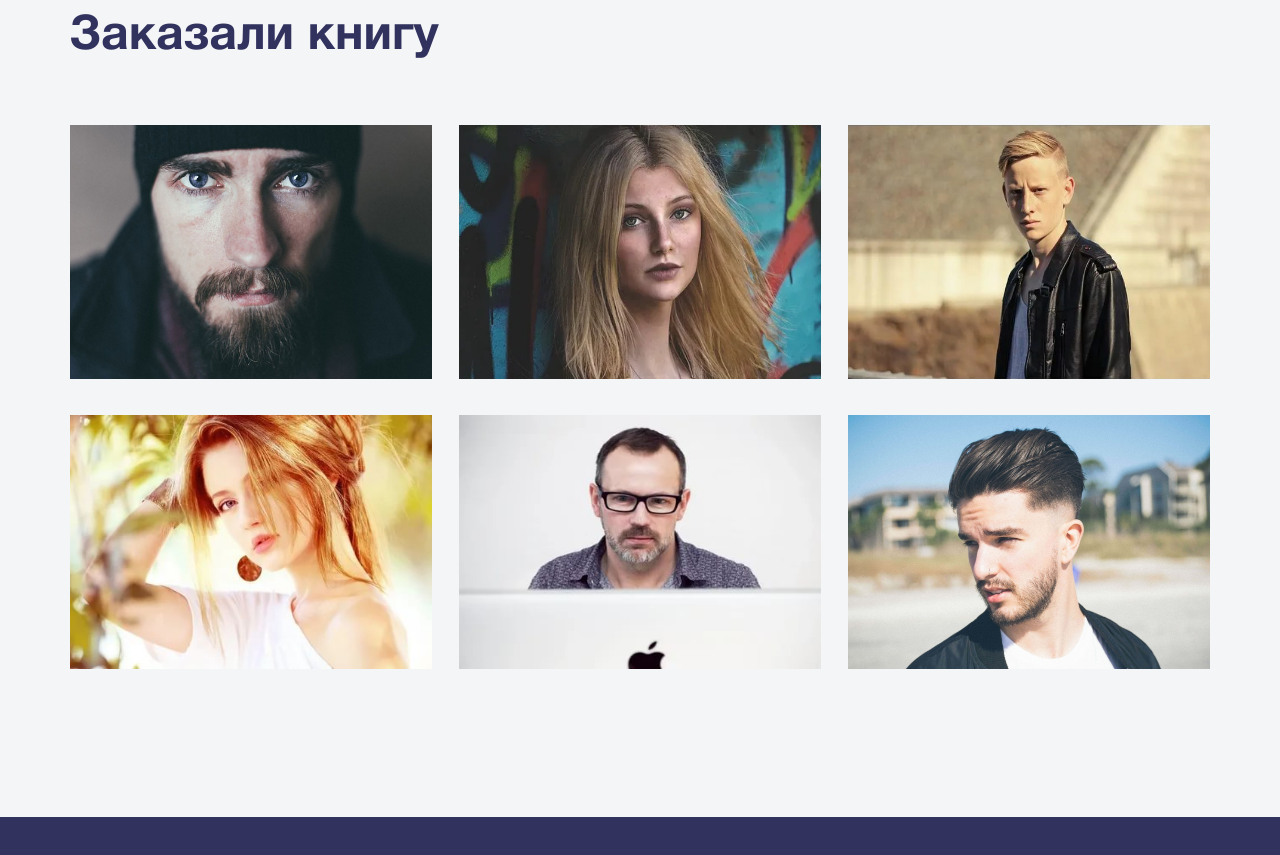
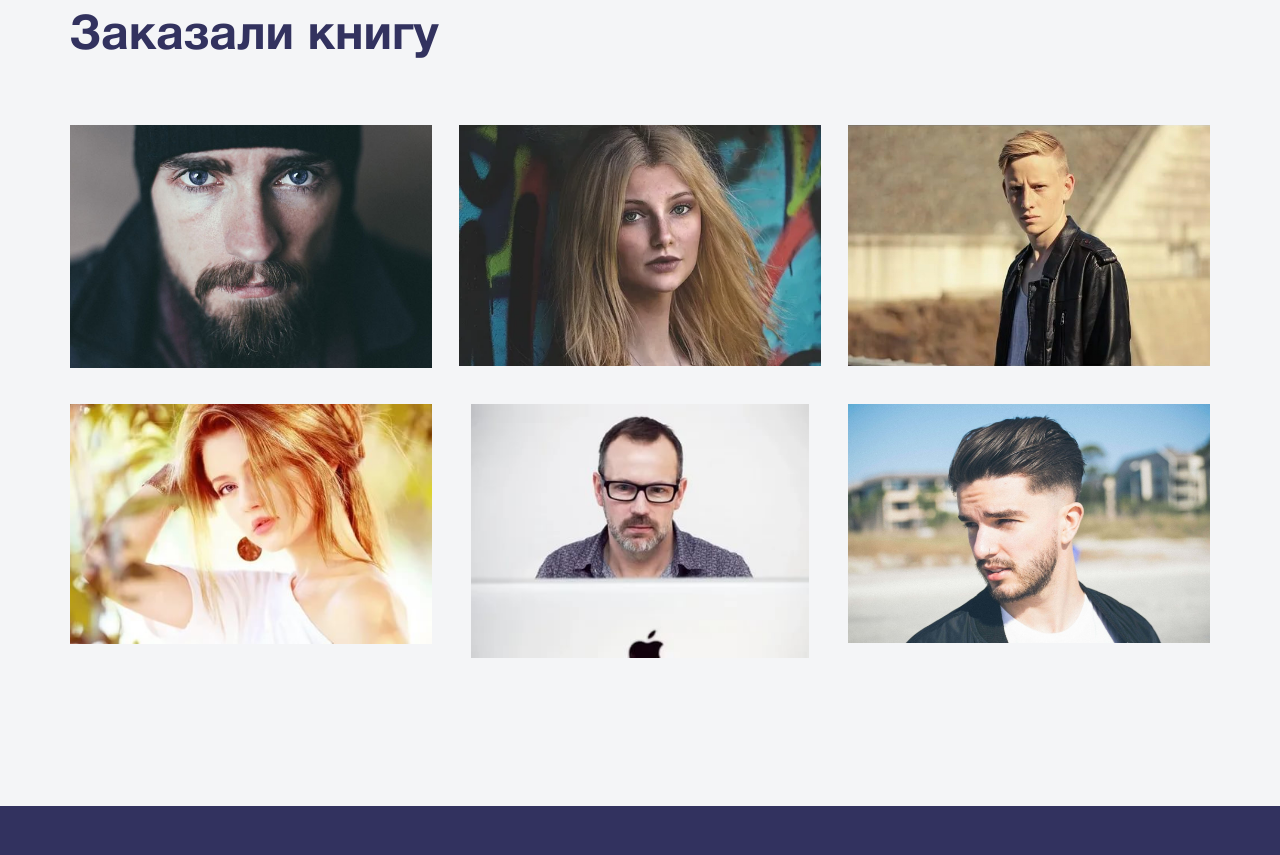
Before and after one commit to DANSEVENproject/lessons, a plain HTML site: page lesson8/src/index.html in a window 1280 px wide. Shown: the part 1740-2595 px from the top of the page. Drawn offline with Linux system fonts and the light colour scheme; files whose address does not match are found by name.

Commit message:
correct lesson8

```diff
--- a/lesson8/src/css/style.css
+++ b/lesson8/src/css/style.css
@@ -263,6 +263,14 @@ body {
     flex-wrap: wrap;
 }
 
+.photo img {
+    display: block;
+    max-width: 362px;
+    max-height: 254px;
+    width: auto;
+    height: auto;
+}
+
 .section-people .photo {
     margin-bottom: 36px;
 }
--- a/lesson8/src/index.html
+++ b/lesson8/src/index.html
@@ -66,22 +66,22 @@
             <h4>Заказали книгу</h4>
             <div class="section-people">
                 <div class="photo">
-                    <img src="img/man-1.jpg" alt="" width="362px" height="254px">
+                    <img src="img/man-1.jpg" alt="Photo man">
                 </div>
                 <div class="photo">
-                    <img src="img/woman-1.jpg" alt="" width="362px" height="254px">
+                    <img src="img/woman-1.jpg" alt="Photo man">
                 </div>
                 <div class="photo">
-                    <img src="img/man-2.jpg" alt="" width="362px" height="254px">
+                    <img src="img/man-2.jpg" alt="Photo man">
                 </div>
                 <div class="photo">
-                    <img src="img/woman-2.jpg" alt="" width="362px" height="254px">
+                    <img src="img/woman-2.jpg" alt="Photo man">
                 </div>
                 <div class="photo">
-                    <img src="img/man-3.jpg" alt="" width="362px" height="254px">
+                    <img src="img/man-3.jpg" alt="Photo man">
                 </div>
                 <div class="photo">
-                    <img src="img/man-4.jpg" alt="" width="362px" height="254px">
+                    <img src="img/man-4.jpg" alt="Photo man">
                 </div>
             </div>
         </div>
```
